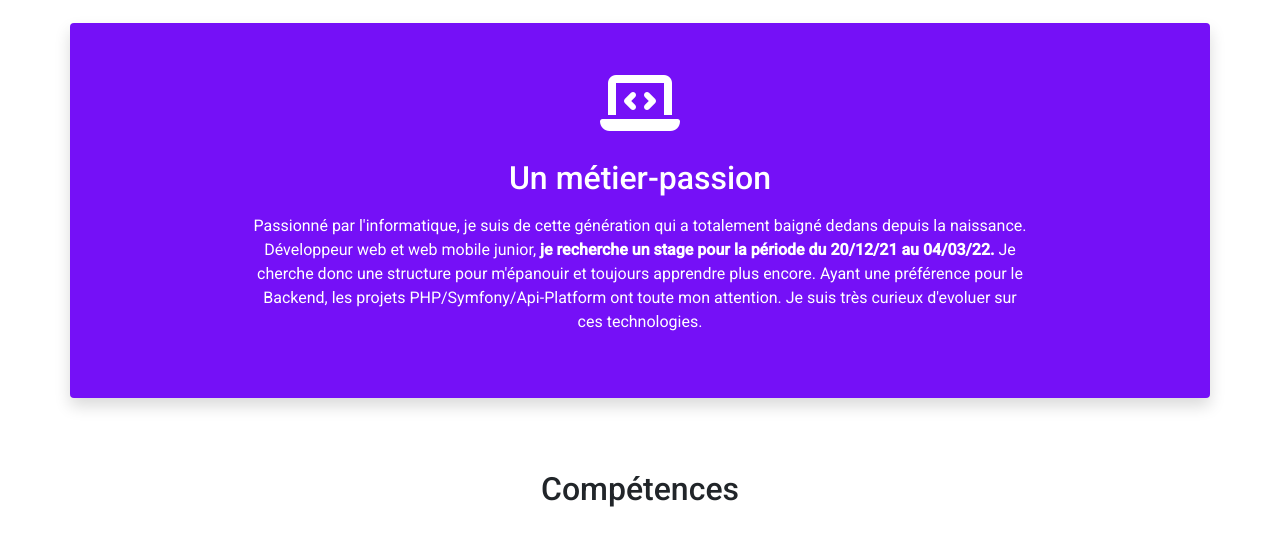
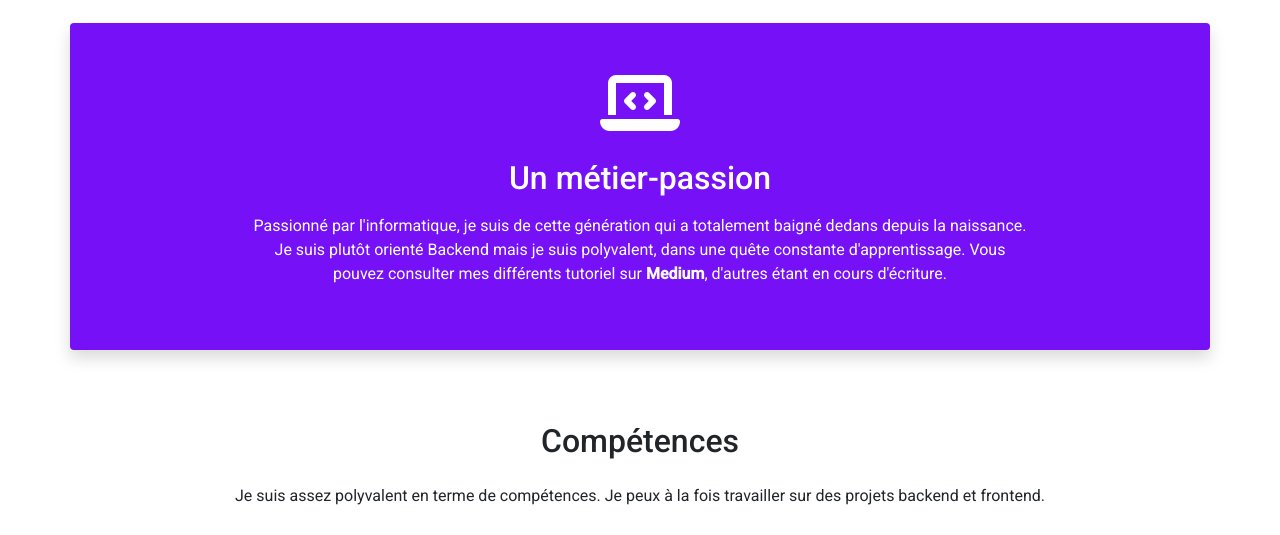
Before and after one commit to AntoineSueurPro/Portefolio, a PHP site: page / in a window 1280 px wide. Shown: the part 529-1064 px from the top of the page. Run offline with PHP 8.4, Linux system fonts and the light colour scheme; some libraries are stand-ins or nearby versions.

Commit message:
modification du texte

```diff
--- a/index.php
+++ b/index.php
@@ -82,10 +82,7 @@ require_once 'mailer.php';?>
                 <p>Passionné par l'informatique, je
                     suis de
                     cette
-                    génération qui a totalement baigné dedans depuis la naissance. Développeur web et web mobile junior,<span class="fw-bold"> je recherche un stage pour la période du 20/12/21 au 04/03/22.</span> Je cherche donc
-                    une structure pour m'épanouir et toujours apprendre plus encore. Ayant une préférence pour le
-                    Backend, les projets PHP/Symfony/Api-Platform ont toute mon attention. Je suis très curieux
-                    d'evoluer sur ces technologies.</p>
+                    génération qui a totalement baigné dedans depuis la naissance. Je suis plutôt orienté Backend mais je suis polyvalent, dans une quête constante d'apprentissage. Vous pouvez consulter mes différents tutoriel sur <a class="text-light fw-bold text-decoration-none" target="_blank" href="https://medium.com/@antoine.sueur17">Medium</a>, d'autres étant en cours d'écriture.
             </div>
         </div>
     </section>
@@ -292,7 +289,7 @@ require_once 'mailer.php';?>
     </section>
     <a href="#" id="goUp"><i class=" fas fa-angle-double-up"></i></a>
 </main>
-<footer class="textColor fw-bold text-center p-2">© 2021 All rights reserved | Antoine Sueur | Developpeur
+<footer class="textColor fw-bold text-center p-2">© 2022 All rights reserved | Antoine Sueur | Developpeur
     Web &
     Web Mobile</footer>
 <script type="text/javascript" src="main.js"></script>
```
